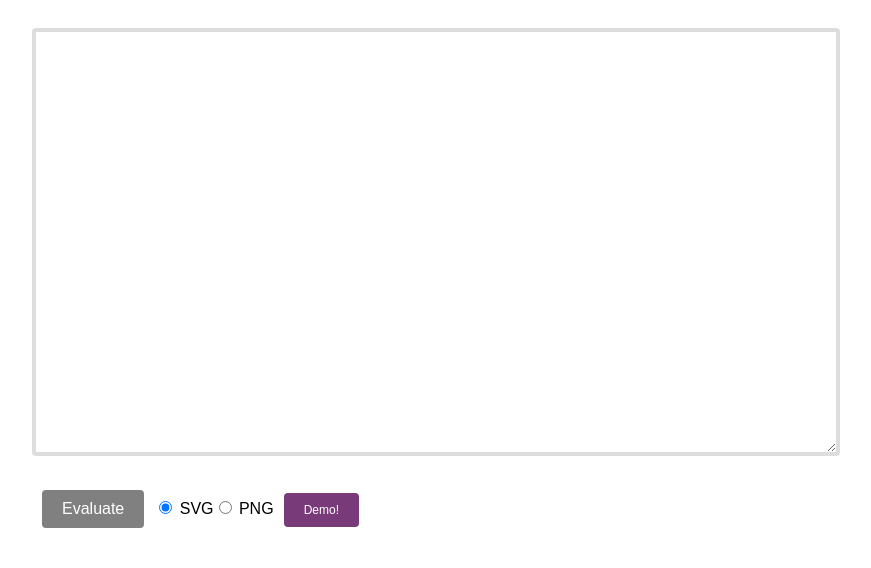
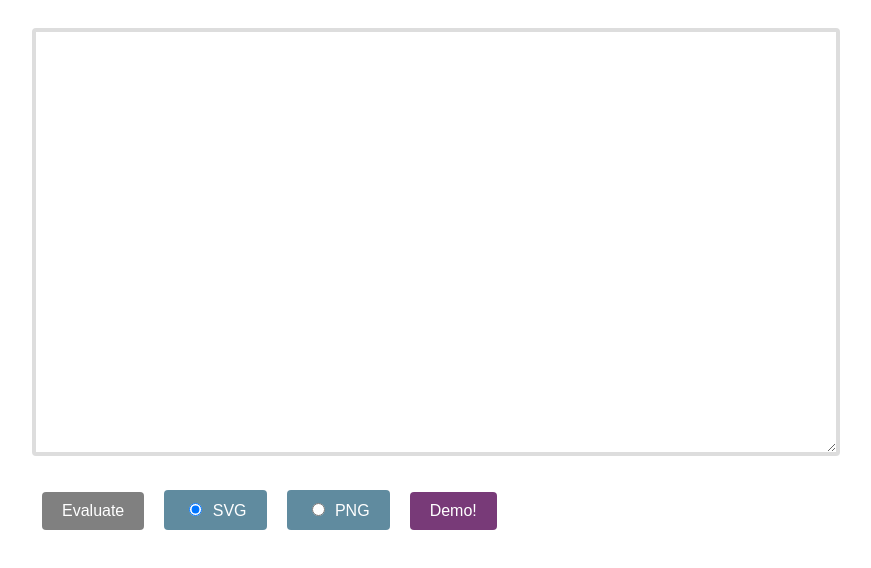
Before and after one commit to immanelg/asy-eval-server, a plain HTML site: page index.html in a window 1280 px wide. Shown: the part 150-718 px from the top of the page, without its empty margins (218-1089 px from the left). Drawn offline with nearby package versions, Linux system fonts and the light colour scheme.

Commit message:
ABSOLUTE WEB MASTER

```diff
--- a/index.html
+++ b/index.html
@@ -246,16 +246,14 @@ draw(unitsphere, surfacepen=white);`
 
                     }),
 
-                    status === "err" && h("pre", {
-                        id: "compiler-error",
-                    }, errmsg),
-
                     h('button', {
                         id: 'send-eval',
                         disabled: (code.trim() === "") || loadingOutput,
                         onClick: this.sendEval,
                     }, loadingOutput ? 'Evaluating...' : 'Evaluate'),
-                    h('label', {}, [
+                    h('label', {
+                        class: "typeswitch",
+                    }, [
                         h('input', {
                             type: 'radio',
                             name: 'outtype',
@@ -266,7 +264,9 @@ draw(unitsphere, surfacepen=white);`
                         }),
                         ' SVG'
                     ]),
-                    h('label', {}, [
+                    h('label', {
+                        class: "typeswitch",
+                    }, [
                         h('input', {
                             type: 'radio',
                             name: 'outtype',
@@ -276,7 +276,7 @@ draw(unitsphere, surfacepen=white);`
                         ' PNG'
                     ]),
 
-                    !nothingEverHappened && !loadingOutput && [
+                    !nothingEverHappened && !loadingOutput && !(status == "err") && [
                         h("button", {
                             class: "share",
                             onClick: e => this.downloadOutput()
@@ -296,16 +296,22 @@ draw(unitsphere, surfacepen=white);`
                             ]
                         })
                     }, "Share"), */
-                        !nothingEverHappened && !loadingOutput && !(status == "err") && h('div', {
-                            id: 'output',
-                            // dangerouslySetInnerHTML: { __html: this.renderOutput()},
-                        }, this.renderOutput()),
                     ],
                     h('button', {
                         class: 'start-demo',
                         onClick: e => this.startAutotype(),
                     }, 'Demo!'),
 
+
+                    !loadingOutput && status === "err" && h("pre", {
+                        id: "compiler-error",
+                    }, errmsg),
+
+
+                    !nothingEverHappened && !loadingOutput && !(status == "err") && h('div', {
+                        id: 'output',
+                        // dangerouslySetInnerHTML: { __html: this.renderOutput()},
+                    }, this.renderOutput()),
                 ]);
             }
         }
@@ -374,6 +380,34 @@ draw(unitsphere, surfacepen=white);`
                 cursor: not-allowed;
             }
         }
+        label {
+            display: inline-block;
+
+            font-size: 16px;
+            background-color: hsl(199, 25%, 50%);
+
+            color: rgb(256, 256, 256);
+
+            margin: auto 10px;
+            padding: 10px 20px;
+
+            border: none;
+            border-radius: 4px;
+
+            cursor: pointer;
+        }
+
+        label:hover {
+            background-color: hsl(199, 40%, 50%);
+        }
+
+        input[type="radio"] {
+            margin-right: 6px;
+        }
+
+        input[type="radio"]:checked + span {
+            font-weight: bold;
+        }
         button.share {
             font-size: 16px;
             color: rgb(256, 256, 256);
@@ -389,7 +423,7 @@ draw(unitsphere, surfacepen=white);`
             background-color: hsl(180, 35%, 35%);
         }
         button.start-demo {
-            font-size: 12px;
+            font-size: 16px;
             color: rgb(256, 256, 256);
 
             margin: auto 10px;
```
